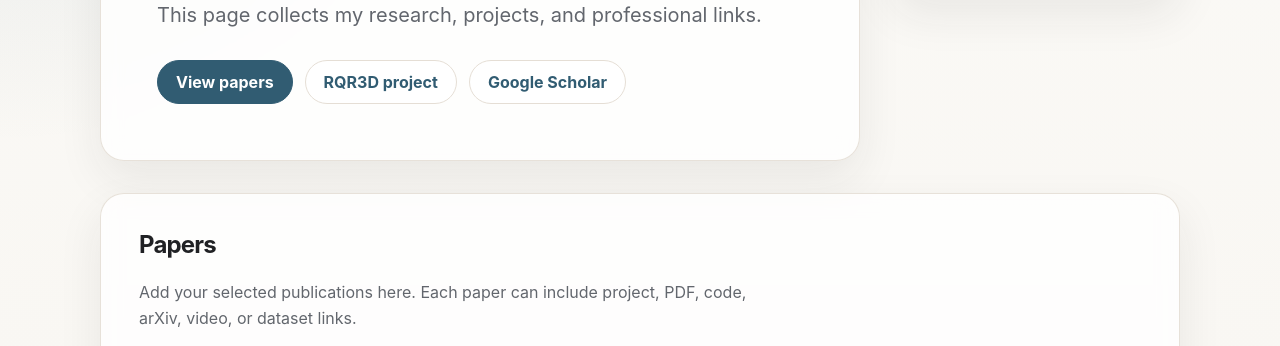
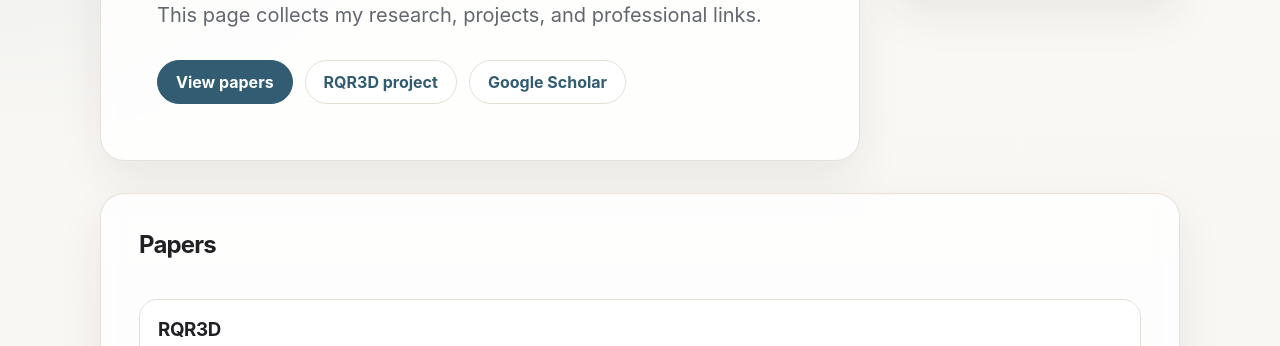
Before and after one commit to cmtrhn/cmtrhn.github.io, a plain HTML site: page index.html in a window 1280 px wide. Shown: the part 399-745 px from the top of the page. Drawn offline with Linux system fonts and the light colour scheme.

Commit message:
Remove instruction paragraph from papers section
Removed the instruction paragraph for adding publications.

```diff
--- a/index.html
+++ b/index.html
@@ -360,7 +360,6 @@
         <div class="section-head">
           <div>
             <h2>Papers</h2>
-            <p>Add your selected publications here. Each paper can include project, PDF, code, arXiv, video, or dataset links.</p>
           </div>
         </div>
 
```
